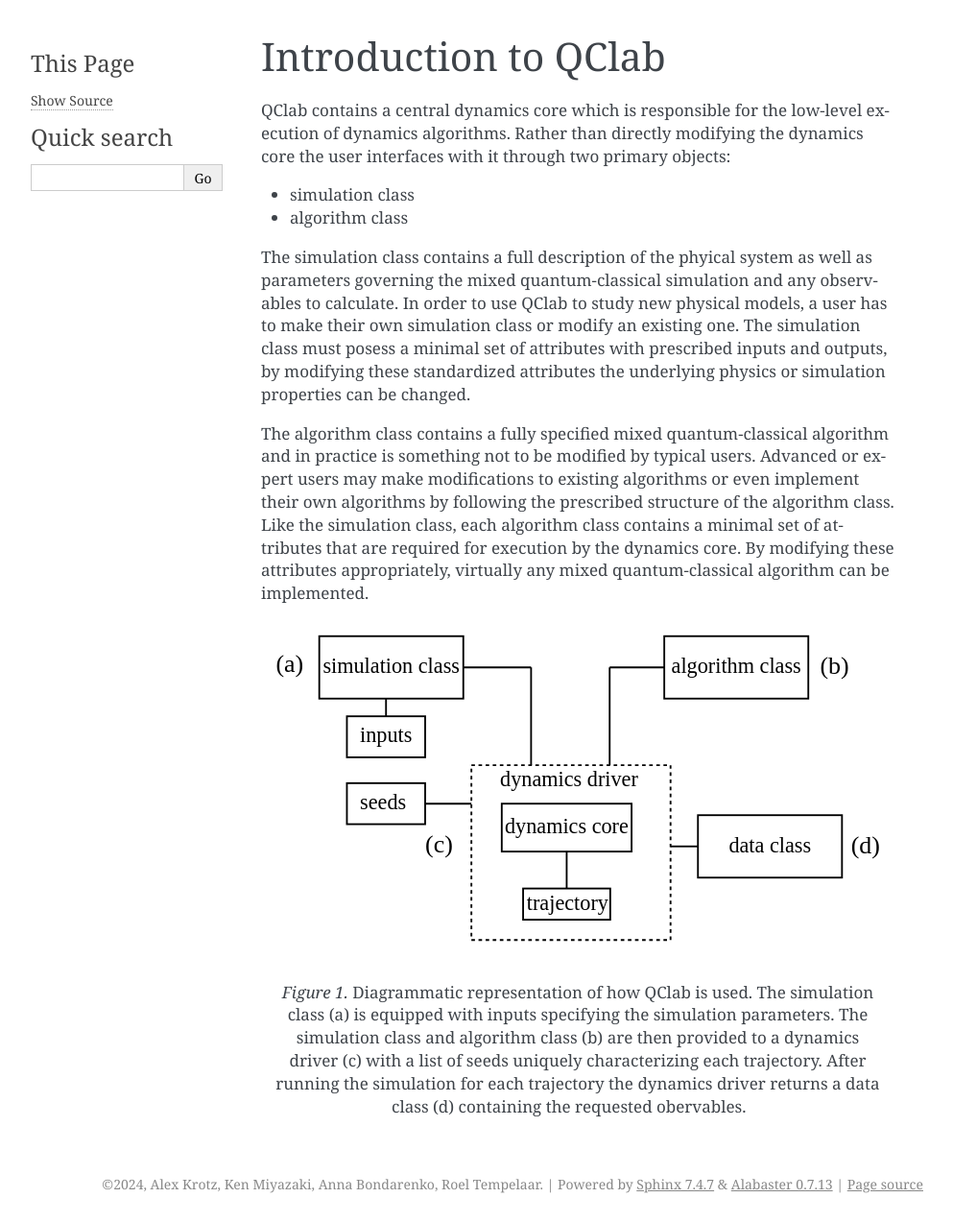
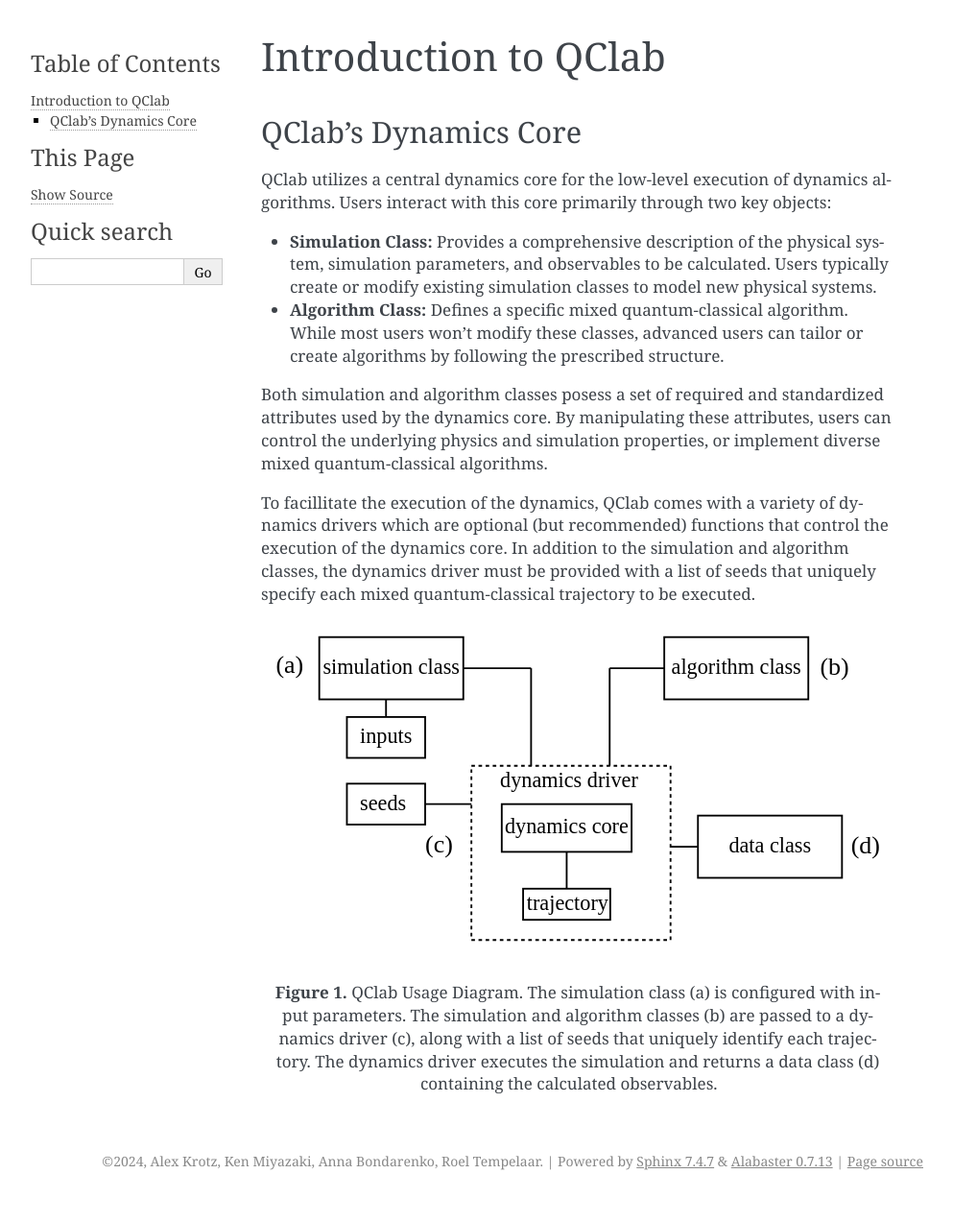
Before and after one commit to tempelaar-team/qclab-dev, a Sphinx documentation site: the page built from docs/introduction.rst, in a window 1280 px wide. Shown: the whole page at 96% size, without its empty margins (148-1141 px from the left). Built offline with Sphinx 7.4.7, drawn with Linux system fonts in a browser that asks for light colours; after the commit the page ends 1249 px from its top, so only the background shows below that.

Commit message:
update docs

```diff
--- a/docs/introduction.rst
+++ b/docs/introduction.rst
@@ -1,30 +1,24 @@
 Introduction to QClab
 =====================
 
-QClab contains a central dynamics core which is responsible for the low-level execution of dynamics algorithms.
-Rather than directly modifying the dynamics core the user interfaces with it through two primary objects:
+QClab's Dynamics Core
+---------------------
 
-* simulation class
-* algorithm class
+QClab utilizes a central dynamics core for the low-level execution of dynamics algorithms. Users interact with this core primarily through two key objects:
 
-The simulation class contains a full description of the phyical system as well as parameters governing the mixed quantum-classical
-simulation and any observables to calculate. In order to use QClab to study new physical models, a user has to make their own simulation
-class or modify an existing one. The simulation class must posess a minimal set of attributes with prescribed inputs and outputs, by modifying these
-standardized attributes the underlying physics or simulation properties can be changed.
+* **Simulation Class:**  Provides a comprehensive description of the physical system, simulation parameters, and observables to be calculated. Users typically create or modify existing simulation classes to model new physical systems.
+* **Algorithm Class:** Defines a specific mixed quantum-classical algorithm. While most users won't modify these classes, advanced users can tailor or create algorithms by following the prescribed structure.
 
-The algorithm class contains a fully specified mixed quantum-classical algorithm and in practice is something not to be modified by typical users. Advanced
-or expert users may make modifications to existing algorithms or even implement their own algorithms by following the prescribed structure
-of the algorithm class. Like the simulation class, each algorithm class contains a minimal set of attributes that are required for execution by the dynamics
-core. By modifying these attributes appropriately, virtually any mixed quantum-classical algorithm can be implemented.
+Both simulation and algorithm classes posess a set of required and standardized attributes used by the dynamics core. By manipulating these attributes, users can control the underlying physics and simulation properties, or implement diverse mixed quantum-classical algorithms.
 
-
+To facillitate the execution of the dynamics, QClab comes with a variety of dynamics drivers which are optional (but recommended) functions that control the execution of the
+dynamics core. In addition to the simulation and algorithm classes, the dynamics driver must be provided with a list of seeds that uniquely specify each mixed quantum-classical
+trajectory to be executed.
 
 
 .. figure:: images/code_structure.svg
-    :alt: A diagram of the code structure
-    :width: 100%
-    :align: center
+   :alt: QClab Code Structure Diagram
+   :width: 100%
+   :align: center
 
-    *Figure 1.* Diagrammatic representation of how QClab is used. The simulation class (a) is equipped with inputs specifying the simulation parameters.
-    The simulation class and algorithm class (b) are then provided to a dynamics driver (c) with a list of seeds uniquely characterizing each trajectory.
-    After running the simulation for each trajectory the dynamics driver returns a data class (d) containing the requested obervables.
+   **Figure 1.** QClab Usage Diagram. The simulation class (a) is configured with input parameters. The simulation and algorithm classes (b) are passed to a dynamics driver (c), along with a list of seeds that uniquely identify each trajectory. The dynamics driver executes the simulation and returns a data class (d) containing the calculated observables.
--- a/docs/making_models.rst
+++ /dev/null
@@ -1,2 +0,0 @@
-Making and using qclab models
-===================================
```
Also changed, not shown: docs/index.rst (+5 -6 lines), docs/model_class.rst (added, +99 -0 lines).
